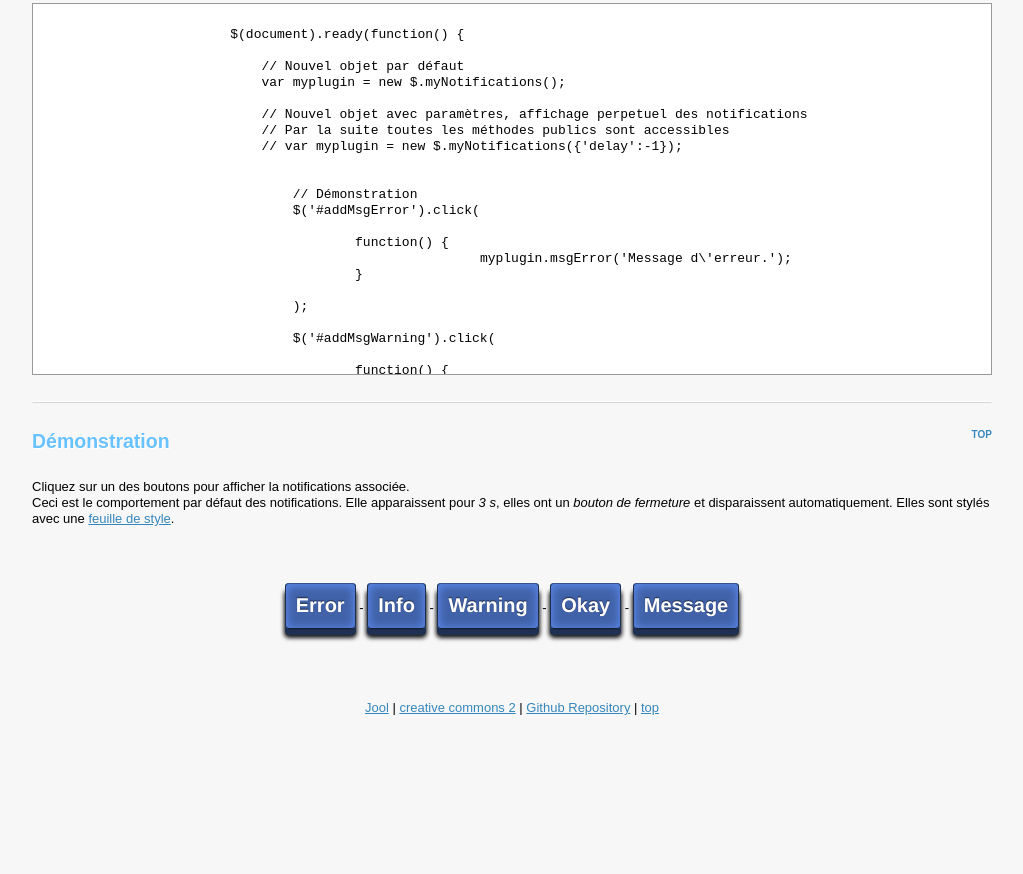
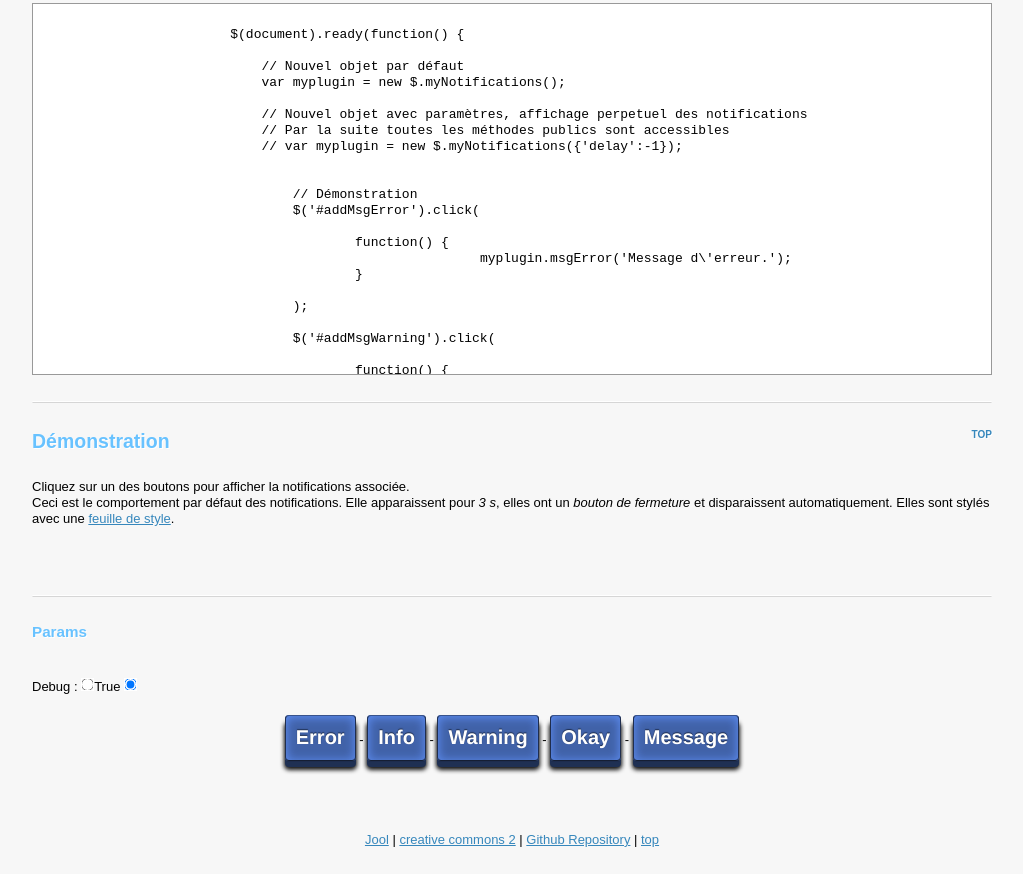
Before and after one commit to inwebo/Notifications, a plain HTML site: page index.html in a window 1280 px wide. Shown: the part 883-1757 px from the top of the page, without its empty margins (128-1151 px from the left). Before the commit the page ends 1625 px from the top, so only its background shows below. Drawn offline with nearby package versions, Linux system fonts and the light colour scheme.

Commit message:
Workflow

```diff
--- a/index.html
+++ b/index.html
@@ -126,6 +126,12 @@ Installation
 		une <a href="plugin.mynotifications.css">feuille de style</a>.
 	</p>
 	<br>
+	<hr>
+	<h3>Params</h3>
+	<p>
+		<label>Debug : <input type="radio" name="debug" value="true" checked="checked">True <input type="radio" name="debug" value="false" checked="checked"></label>
+	</p>
+
 	<p style="text-align:center;">
 		<a href="#" id="addMsgError" class="punch" onclick="return false;">Error</a> -
 		<a href="#" id="addMsgInfo" class="punch"  onclick="return false;">Info</a> -
--- a/plugin.mynotifications.css
+++ b/plugin.mynotifications.css
@@ -12,11 +12,11 @@
 	}
 
 	#container li {
-		border: 1px solid grey;
+		border: 1px solid lightgrey;
 		list-style: none outside none;
 		padding: 10px;
 		margin-bottom:5px;
-		background-color:#FFECCE;
+		background-color:white;
  		box-shadow: 0 0 0 1px #FFFFFF inset;
 
 	}
--- a/plugin.mynotifications.js
+++ b/plugin.mynotifications.js
@@ -83,7 +83,7 @@
 			$( 'body' ).append( container );
 			var list = $( '<ul></ul>' );
 			$( plugin.settings.containerSelector ).append( list );
-			( plugin.settings.debug == 'true' ) ? console.info( 'Container build' + "\n" + 'id: ' + plugin.settings.containerId) : null ;
+			( plugin.settings.debug == 'true' ) ? console.info( 'Container built' + "\n" + 'id: ' + plugin.settings.containerId) : null ;
 		}
 
 		var listenerClose = function(item) {
```
Also changed, not shown: 1 other file.
